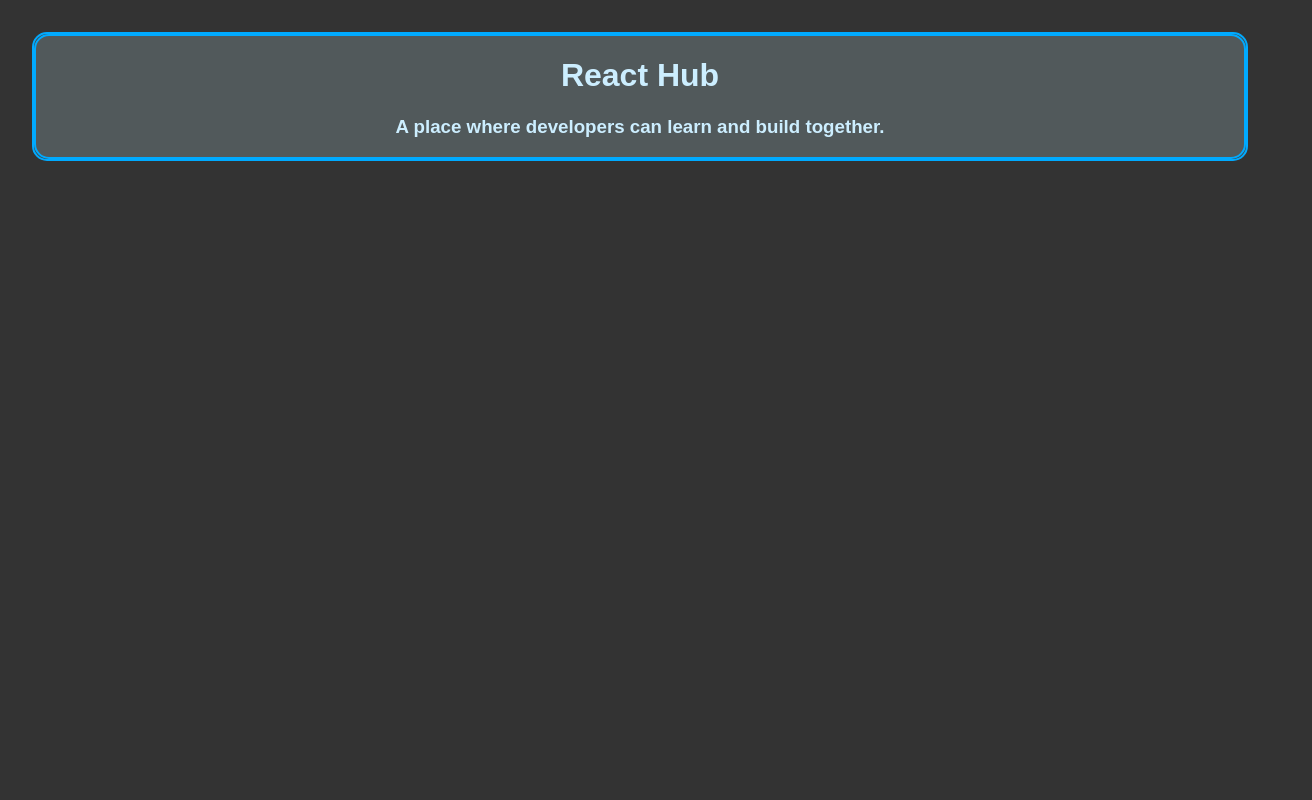
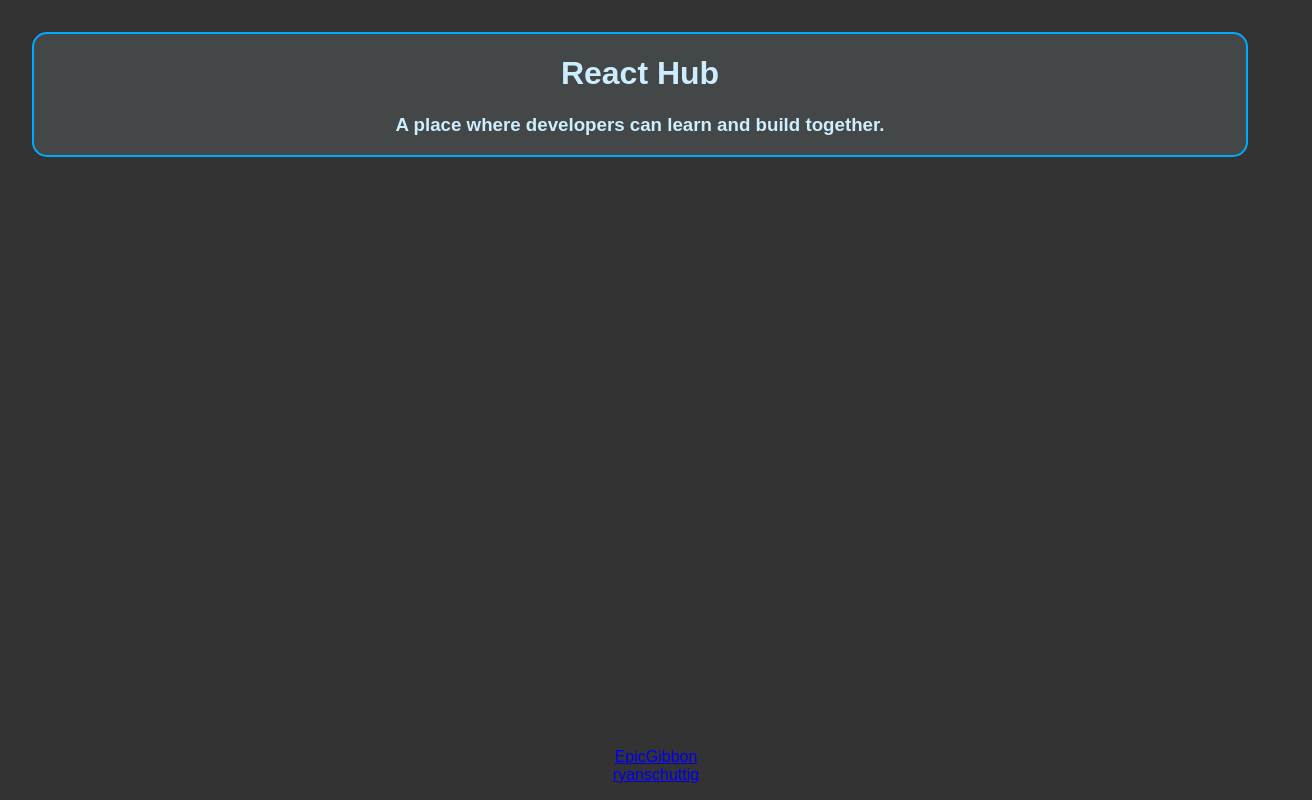
Before and after one commit to ryanschuttig/React_Hub, a React (Create React App) app: page / in a window 1280 px wide. Shown: the whole page, 1312 px wide, since content can reach past the window. Built offline with nearby package versions, Linux system fonts and the light colour scheme.

Commit message:
added github links in footer

```diff
--- a/src/App.js
+++ b/src/App.js
@@ -3,8 +3,12 @@ import Header from "./components/header/Header";
 import Footer from "./components/footer/Footer";
 
 function App() {
-  return <Header />;
-  return <Footer />;
+  return (
+    <div>
+      <Header />
+      <Footer />
+    </div>
+  );
 }
 
 export default App;
--- a/src/components/footer/Footer.jsx
+++ b/src/components/footer/Footer.jsx
@@ -0,0 +1,17 @@
+import React from "react";
+import "./Footer.scss";
+
+function Footer() {
+  return (
+    <p className="footer">
+      <a href="https://github.com/EpicGibbon" target="_blank">
+        EpicGibbon
+      </a>
+      <a href="https://github.com/ryanschuttig" target="_blank">
+        ryanschuttig
+      </a>
+    </p>
+  );
+}
+
+export default Footer;
--- a/src/components/footer/Footer.scss
+++ b/src/components/footer/Footer.scss
@@ -0,0 +1,12 @@
+a {
+  margin-right: 2rem;
+}
+
+.footer {
+  color: hsl(200, 100%, 90%);
+  display: flex;
+  flex-direction: column;
+  position: absolute;
+  bottom: 0;
+  width: 100%;
+}
--- a/src/components/header/Header.jsx
+++ b/src/components/header/Header.jsx
@@ -3,7 +3,7 @@ import "./Header.scss";
 
 function Header() {
   return (
-    <div>
+    <div className="header">
       <h1 className="header-title">React Hub</h1>
       <h3 className="header-text">
         A place where developers can learn and build together.
--- a/src/components/header/Header.scss
+++ b/src/components/header/Header.scss
@@ -1,4 +1,4 @@
-div {
+.header {
   background: hsl(200, 100%, 90%, 0.1);
   border: 2px solid hsl(200, 100%, 50%);
   color: hsl(200, 100%, 90%);
```
